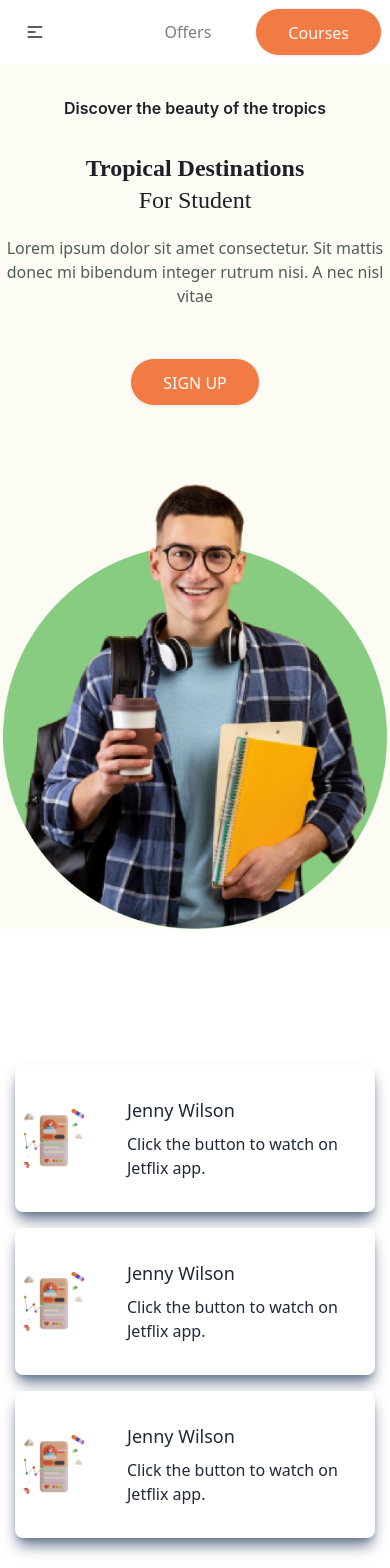
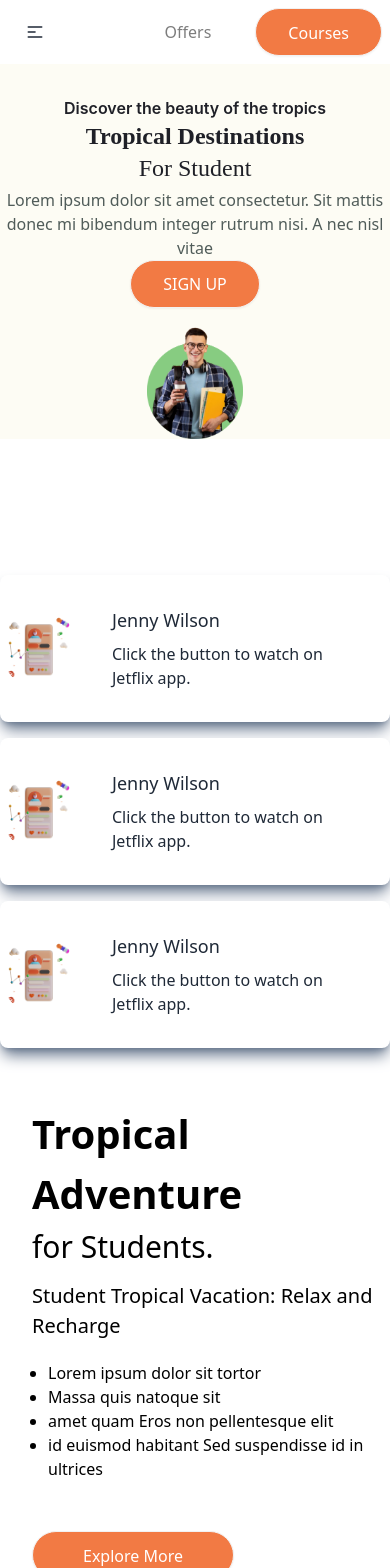
Before and after one commit to ashraf56/Tropical, a React (Vite) app: page / in a window 390 px wide. Shown: the top 1568 px of the page. Built offline with nearby package versions, Linux system fonts and the light colour scheme.

Commit message:
fixed responsive issue

```diff
--- a/src/Component/Advance/Advance.jsx
+++ b/src/Component/Advance/Advance.jsx
@@ -10,7 +10,7 @@ const Advance = () => {
         <div className='w-full lg:w-3/6  xl:max-w-full '>
           <div className='py-10'>
 
-            <div className="card card-side bg-white justify-center mx-auto shadow-lg shadow-slate-500 items-center w-[360px] mb-4  rounded-lg">
+            <div className="card card-side bg-white justify-center mx-auto shadow-lg shadow-slate-500 items-center max-w-md lg:w-[360px] mb-4  rounded-lg">
               <div className="avatar">
                 <div className="w-[80px] h-[80px] rounded-full ">
                   <img src={av} className='max-w-full' alt='avatar' />
@@ -22,7 +22,7 @@ const Advance = () => {
 
               </div>
             </div>
-            <div className="card card-side bg-white justify-center mx-auto shadow-lg shadow-slate-500 items-center w-[360px] mb-4  rounded-lg">
+            <div className="card card-side bg-white justify-center mx-auto shadow-lg shadow-slate-500 items-center max-w-md lg:w-[360px] mb-4  rounded-lg">
               <div className="avatar">
                 <div className="w-[80px] h-[80px] rounded-full ">
                   <img src={av} className='max-w-full' alt='avatar' />
@@ -34,7 +34,7 @@ const Advance = () => {
 
               </div>
             </div>
-            <div className="card card-side bg-white justify-center mx-auto shadow-lg shadow-slate-500 items-center w-[360px] mb-4  rounded-lg">
+            <div className="card card-side bg-white justify-center mx-auto shadow-lg shadow-slate-500 items-center max-w-md lg:w-[360px] mb-4  rounded-lg">
               <div className="avatar">
                 <div className="w-[80px] h-[80px] rounded-full ">
                   <img src={av} className='max-w-full' alt='avatar' />
--- a/src/Component/Discount/Discount.jsx
+++ b/src/Component/Discount/Discount.jsx
@@ -7,15 +7,15 @@ import sh3 from '../../assets/shape4.svg'
 const Discount = () => {
     return (
         <div className=' container mx-auto mt-8'>
-            <div className='block container ms-5 sm:ms-0 mx-auto lg:flex items-center  text-center md:text-start'>
+            <div className='block container  mx-auto lg:flex items-center  text-center md:text-start'>
                 <div className='w-full lg:w-3/6 '>
-                    <div className='w-full max-w-full lg:max-w-xl mx-auto relative  ps-10 '>
+                    <div className='w-full max-w-full lg:max-w-xl  relative ml-0 lg:ml-20'>
                         <img src={imgs} className='mt-[141px] hidden sm:block' alt='shape' />
-                        <p className='text-[#1F2027] font-[Inter] text-[20px] font-[600] pt-8'>Get 20% off for student</p>
+                        <p className='text-[#1F2027] sm:text-[20px] font-[600] pt-8'>Get 20% off for student</p>
                         <img src={sh2} className='absolute right-[0%] lg:top-[15%] xl:top-[25%] hidden md:block' alt='shape' />
                         <img src={sh3} className='absolute  bottom-[-7%] right-[10%]  hidden md:block' alt='shape' />
-                        <h1 className=' text-3xl  font-[Inter]   text-[#1F2027]  pb-5 pt-2'>
-                            <span className='font-extrabold text-4xl'>Student discounts available.<br /></span>
+                        <h1 className=' text-lg sm:text-3xl    text-[#1F2027]  pb-5 pt-2'>
+                            <span className='font-extrabold text-lg sm:text-4xl'>Student discounts available.<br /></span>
                             Get ready for some fun in the sun!
 
                         </h1>
--- a/src/Component/Hero/Hero.jsx
+++ b/src/Component/Hero/Hero.jsx
@@ -17,17 +17,17 @@ const Hero = () => {
                         <img src={sh2} className='absolute right-0 lg:bottom-[55%] xl:bottom-[55%] hidden lg:block' alt='shape' />
                         <img src={cir} className='absolute right-0 bottom-[10%] hidden lg:block' alt='shape' />
                         <img src={sh3} className='absolute right-0 bottom-[-7%] left-[50%]  hidden lg:block' alt='shape' />
-                        <h1 className=' text-2xl sm:text-7xl md:text-[80px] font-[Poppins]  text-center md:text-start text-[#1F2027] md:leading-[100px] pb-5 md:pb-[50px] pt-8'>
+                        <h1 className=' text-2xl sm:text-7xl md:text-[80px] font-[Poppins]  text-center md:text-start text-[#1F2027] md:leading-[100px] pb-1 lg:pb-[50px] lg:pt-8'>
                             <span className='font-extrabold'>Tropical Destinations<br /></span>
                             For Student
                         </h1>
                         <p className='text-[#505C59] text-center md:text-start'>Lorem ipsum dolor sit amet consectetur. Sit mattis donec mi bibendum integer rutrum nisi. A nec nisl vitae </p>
-                        <a className="btn text-[16px] bg-[#F27A44] rounded-[30px] text-white py-[16px] px-[32px]  font-[400] mt-[50px] text-center md:text-start " >SIGN UP</a>
+                        <a className="btn text-[16px] bg-[#F27A44] rounded-[30px] text-white lg:py-[16px] px-[32px]  font-[400] mt-0 lg:mt-[50px] text-center md:text-start " >SIGN UP</a>
                     </div>
 
                 </div>
                 <div className=' w-full lg:w-3/6 relative'>
-                    <img src={heroimg} className='max-w-sm  sm:max-w-md md:max-w-lg mx-auto object-contain' alt='heroimg' />
+                    <img src={heroimg} className='w-24 md:w-[30%] lg:w-full  md:max-w-lg mx-auto object-contain' alt='heroimg' />
                     <img src={greenshape} className='absolute left-0 top-10 hidden lg:block' alt='shape'/>
                     <img src={cir2} className='absolute right-16 bottom-[-17%]  hidden lg:block' alt='shape'/>
                 </div>
```
